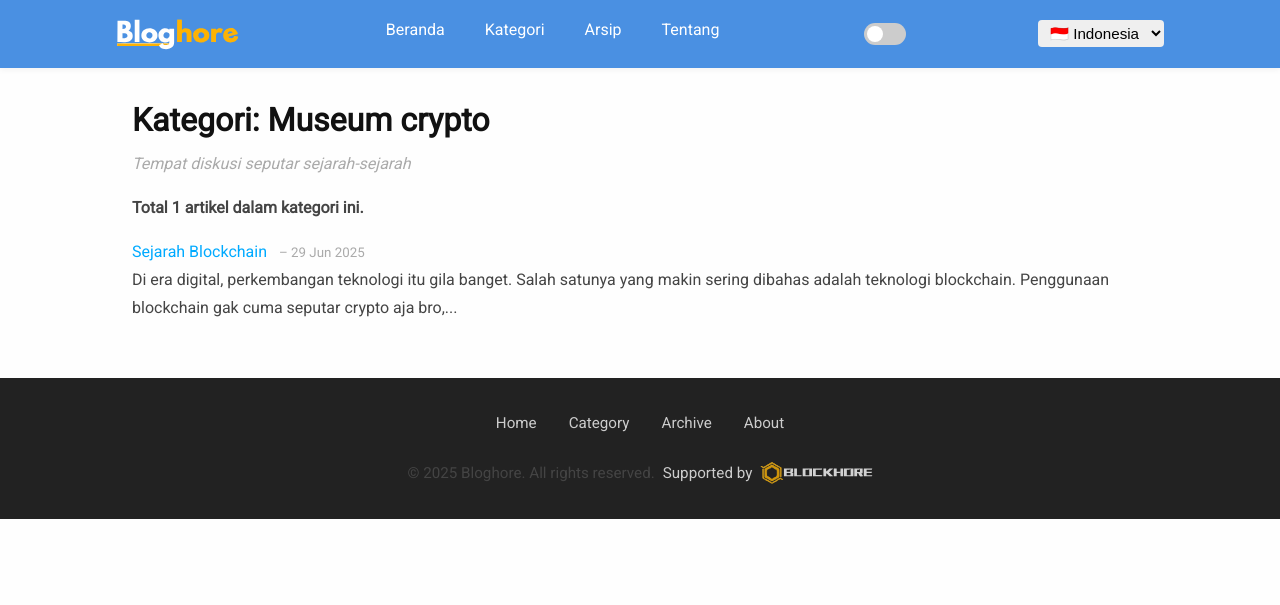
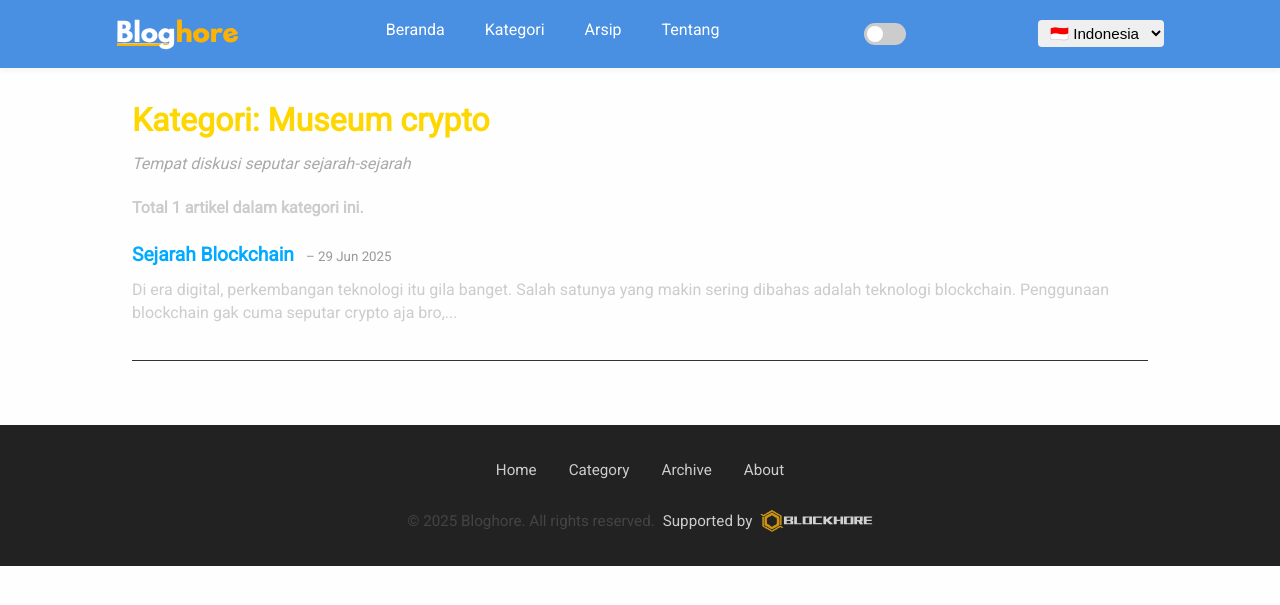
Before and after one commit to Blockhore/bloghore.github.io, a Jekyll site: the page built from _categories/museum-crypto.md, in a window 1280 px wide. Shown: the top 605 px of the page. Built offline with Jekyll 4.4.1, drawn with Linux system fonts in a browser that asks for light colours.

Commit message:
Update _categories.scss

```diff
--- a/_sass/_categories.scss
+++ b/_sass/_categories.scss
@@ -1,9 +1,11 @@
 .category-detail {
   padding-block: 2rem;
+  color: #eee;
 
   h1 {
     font-size: 2rem;
     margin-bottom: 0.5rem;
+    color: #ffd700;
   }
 
   .category-description {
@@ -15,6 +17,7 @@
   .category-count {
     margin-bottom: 1rem;
     font-weight: bold;
+    color: #ccc;
   }
 
   .post-list {
@@ -22,9 +25,13 @@
     padding: 0;
 
     li {
-      margin-bottom: 0.75rem;
+      margin-bottom: 2rem;
+      padding-bottom: 1rem;
+      border-bottom: 1px solid #333;
 
       a {
+        font-size: 1.2rem;
+        font-weight: bold;
         color: #00aaff;
         text-decoration: none;
 
@@ -34,8 +41,23 @@
       }
 
       small {
-        color: #aaa;
+        color: #999;
         margin-left: 0.5rem;
+      }
+
+      .excerpt {
+        margin-top: 0.5rem;
+        color: #ccc;
+        line-height: 1.4;
+      }
+
+      .post-thumbnail {
+        width: 100%;
+        max-width: 300px;
+        height: auto;
+        object-fit: cover;
+        border-radius: 6px;
+        margin-bottom: 0.5rem;
       }
     }
   }
```
